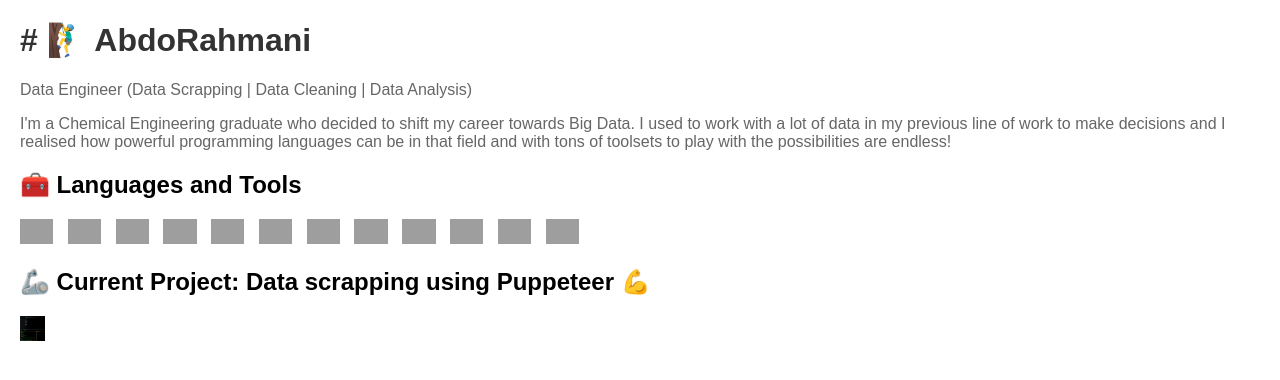
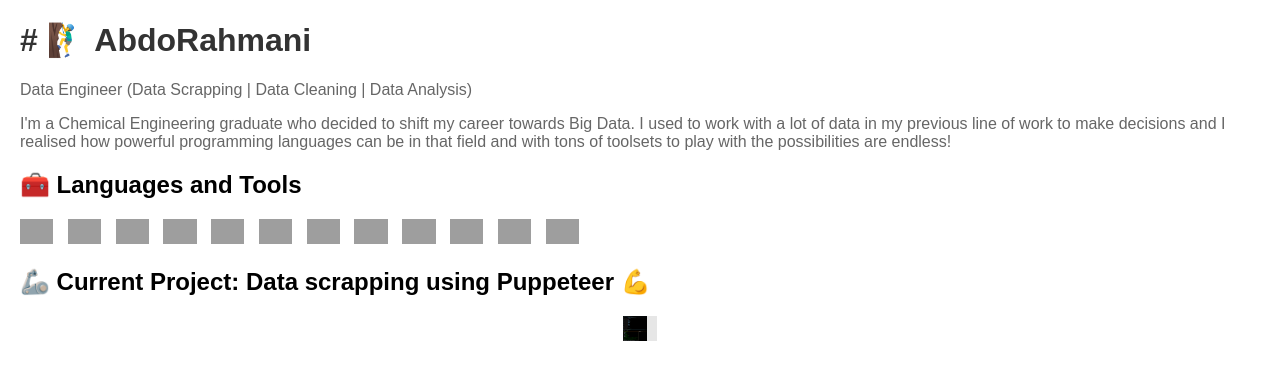
Before and after one commit to AbdoRahmani/MyWebsite, a plain HTML site: page index.html in a window 1280 px wide. Drawn offline with Linux system fonts and the light colour scheme; grey boxes are pictures that could not be loaded.

Commit message:
Update index.html
Added style to the image example

```diff
--- a/index.html
+++ b/index.html
@@ -39,6 +39,6 @@
     <img alt="Python" src="https://cdn.jsdelivr.net/gh/devicons/devicon@latest/icons/python/python-plain.svg" />
     <img alt="TypeScript" src="https://cdn.jsdelivr.net/gh/devicons/devicon@latest/icons/typescript/typescript-original.svg" />
     <h2>🦾 Current Project: Data scrapping using Puppeteer 💪</h2>
-    <img alt="Screenshot 2024-05-23 154735.png" src="https://github.com/AbdoRahmani/MyWebsite/blob/main/Screenshot%202024-05-23%20154735.png?raw=true" alt="Screenshot 2024-05-23 154735" >
+    <img style="display: block;-webkit-user-select: none;margin: auto;background-color: hsl(0, 0%, 90%);transition: background-color 300ms;"  src="https://github.com/AbdoRahmani/MyWebsite/blob/main/Screenshot%202024-05-23%20154735.png?raw=true" alt="Screenshot 2024-05-23 154735" >
 </body>
 </html>
```
